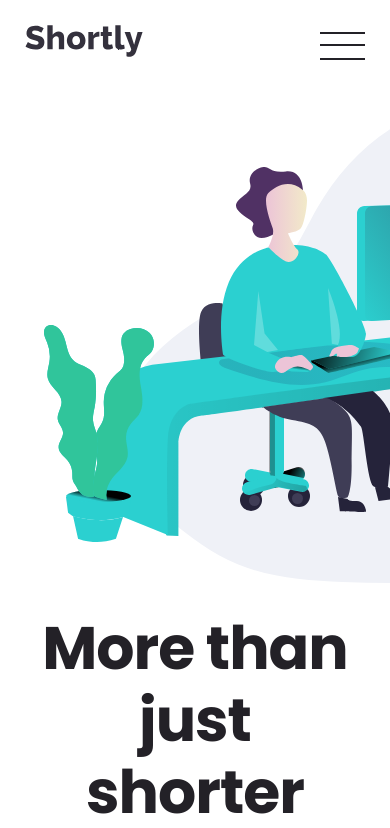
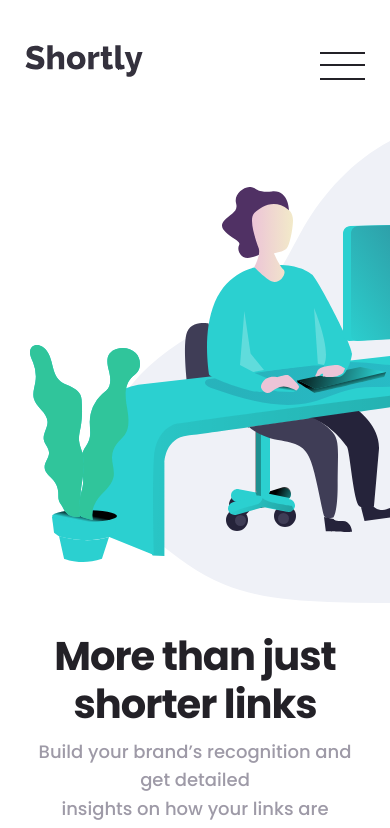
Before and after one commit to corneliaDev/UrlShortener, a React (Vite) app: page / in a window 390 px wide. Shown: the top 828 px of the page. Built offline with nearby package versions, Linux system fonts and the light colour scheme.

Commit message:
error handling & layout

```diff
--- a/package.json
+++ b/package.json
@@ -11,10 +11,12 @@
   },
   "dependencies": {
     "axios": "^1.6.3",
+    "motion": "^11.16.0",
     "node-cleanuri": "^1.0.1",
     "react": "^18.2.0",
     "react-copy-to-clipboard": "^5.1.0",
     "react-dom": "^18.2.0",
+    "react-hot-toast": "^2.5.1",
     "react-router-dom": "^6.21.1",
     "react-shorten-url": "^1.0.5",
     "shortmyurl": "^1.0.16"
--- a/src/components/Navigation.jsx
+++ b/src/components/Navigation.jsx
@@ -3,7 +3,7 @@ import Button from "./Button";
 import Logo from "./Logo";
 
 import styles from "./Navigation.module.css";
-import { useEffect, useState } from "react";
+import { useState } from "react";
 
 function Navigation() {
   const [navOpen, setNavOpen] = useState(false);
--- a/src/components/Navigation.module.css
+++ b/src/components/Navigation.module.css
@@ -1,7 +1,8 @@
 .nav {
-  width: var(--width-container);
+  width: 100%;
   display: flex;
   align-items: center;
+  justify-items: center;
   gap: 3rem;
   margin-bottom: var(--margin-b);
 }
@@ -11,9 +12,11 @@
   align-items: center;
   width: 100%;
   justify-content: space-between;
+  align-self: center;
 }
 
 .navDesktop ul {
+  margin-left: auto;
   list-style: none;
   display: flex;
   align-items: center;
@@ -35,6 +38,7 @@
 }
 
 .loginArea {
+  margin-left: 4rem;
   justify-self: flex-end;
   display: flex;
   align-items: center;
@@ -104,7 +108,7 @@
     opacity: 0;
     position: absolute;
     top: 7rem;
-    left: 0;
+    right: 0;
     padding: 5rem 3rem;
     background-color: var(--color-primary--2);
     width: var(--width-container--mobile);
@@ -146,11 +150,12 @@
   }
 
   .loginArea {
-    padding-top: 5rem;
-    padding-bottom: 3rem;
+    width: 100%;
+    padding-top: 3rem;
+    padding-bottom: 2rem;
     flex-direction: column;
     gap: 3.8rem;
-    align-items: normal;
+    align-items: center;
   }
 
   .login {
--- a/src/components/UrlShortener.jsx
+++ b/src/components/UrlShortener.jsx
@@ -5,6 +5,7 @@ import PropTypes from "prop-types";
 import Button from "./Button";
 
 import styles from "./UrlShortener.module.css";
+import toast from "react-hot-toast";
 
 UrlShortener.propTypes = {
   onUrlBundles: PropTypes.func,
@@ -24,6 +25,8 @@ function UrlShortener({ onUrlBundles }) {
         })
       );
 
+      if (!response.ok) throw new Error("This does not work. We are sorry! ");
+
       const data = await response.data;
       const shortUrl = data.result_url;
 
@@ -35,6 +38,9 @@ function UrlShortener({ onUrlBundles }) {
 
       return shortUrl;
     } catch (err) {
+      toast.error(
+        `This does not work. Blocked by CORS policy: No 'Access-Control-Allow-Origin' ${err.message}. Installation of a CORS extension is not recommended.`
+      );
       console.log(err.message);
     }
   }
--- a/src/index.css
+++ b/src/index.css
@@ -40,10 +40,7 @@ body {
   display: flex;
   flex-direction: column;
   align-items: center;
-}
-
-.root {
-  max-width: 144.4rem;
+  justify-items: center;
 }
 
 @media screen and (max-width: 144.4rem) {
--- a/src/main.jsx
+++ b/src/main.jsx
@@ -2,9 +2,11 @@ import React from "react";
 import ReactDOM from "react-dom/client";
 import App from "./App.jsx";
 import "./index.css";
+import { Toaster } from "react-hot-toast";
 
 ReactDOM.createRoot(document.getElementById("root")).render(
   <React.StrictMode>
     <App />
+    <Toaster />
   </React.StrictMode>
 );
--- a/src/pages/Homepage.jsx
+++ b/src/pages/Homepage.jsx
@@ -23,9 +23,9 @@ function Homepage() {
 
   return (
     <div className="page">
+      <div className={styles.hero}>
+        <div className={styles.container}>
           <Navigation />
-
-      <div className={styles.container}>
           <header className={styles.header}>
             <div className={styles.content}>
               <h1>
@@ -45,6 +45,7 @@ function Homepage() {
               />
             </div>
           </header>
+        </div>
       </div>
       <section className={`${styles.container} ${styles.urlInput}`}>
         <UrlShortener onUrlBundles={handleUrlBundles} />
--- a/src/pages/Homepage.module.scss
+++ b/src/pages/Homepage.module.scss
@@ -1,5 +1,5 @@
-@media screen and (max-width: 144.4rem) {
 .container {
+  width: 100%;
   display: flex;
   flex-direction: column;
   align-items: center;
@@ -8,11 +8,21 @@
   width: var(--width-container);
 }
 
+.hero {
+  margin-top: 2rem;
+  display: flex;
+  flex-direction: column;
+  align-items: center;
+  justify-content: center;
+}
+
 .header {
-    width: var(--width-container);
+  width: 100%;
   display: flex;
   align-items: center;
+  justify-content: space-around;
   position: relative;
+  gap: 2rem;
 }
 
 .content {
@@ -37,6 +47,7 @@
 .urlInput {
   margin-top: var(--margin-b);
   position: relative;
+  width: 100%;
 }
 
 .urlResults {
@@ -162,6 +173,10 @@
     margin-top: -4.5rem;
     flex-direction: column-reverse;
     gap: 2rem;
+
+    h1 {
+      font-size: 4rem;
+    }
   }
 
   .image {
@@ -215,7 +230,7 @@
   }
 
   .boost {
+    text-align: center;
     padding: 6.5rem 0;
   }
 }
-}
```
Also changed, not shown: 1 other file (tests, documents, lock files or other folders). Lines whose indentation alone changed are shown as unchanged.
